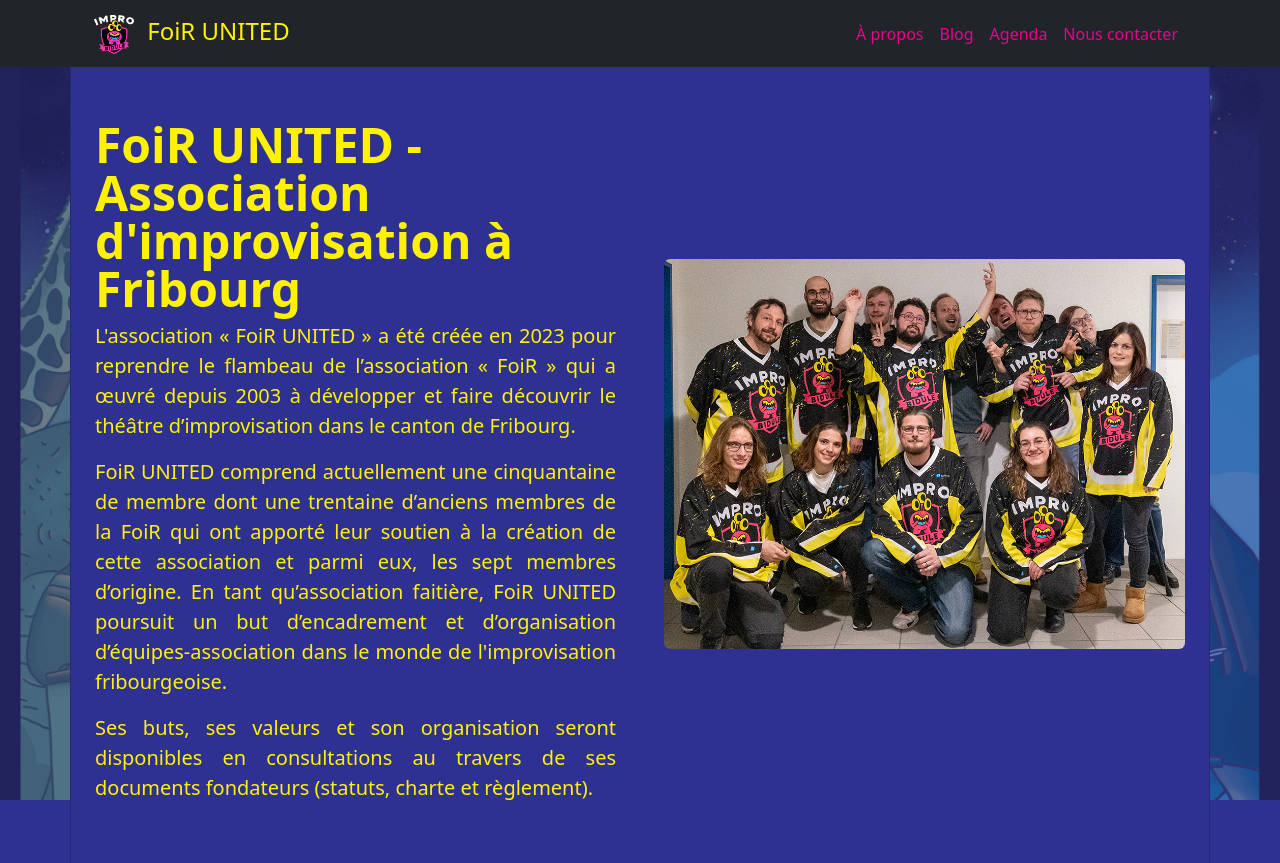
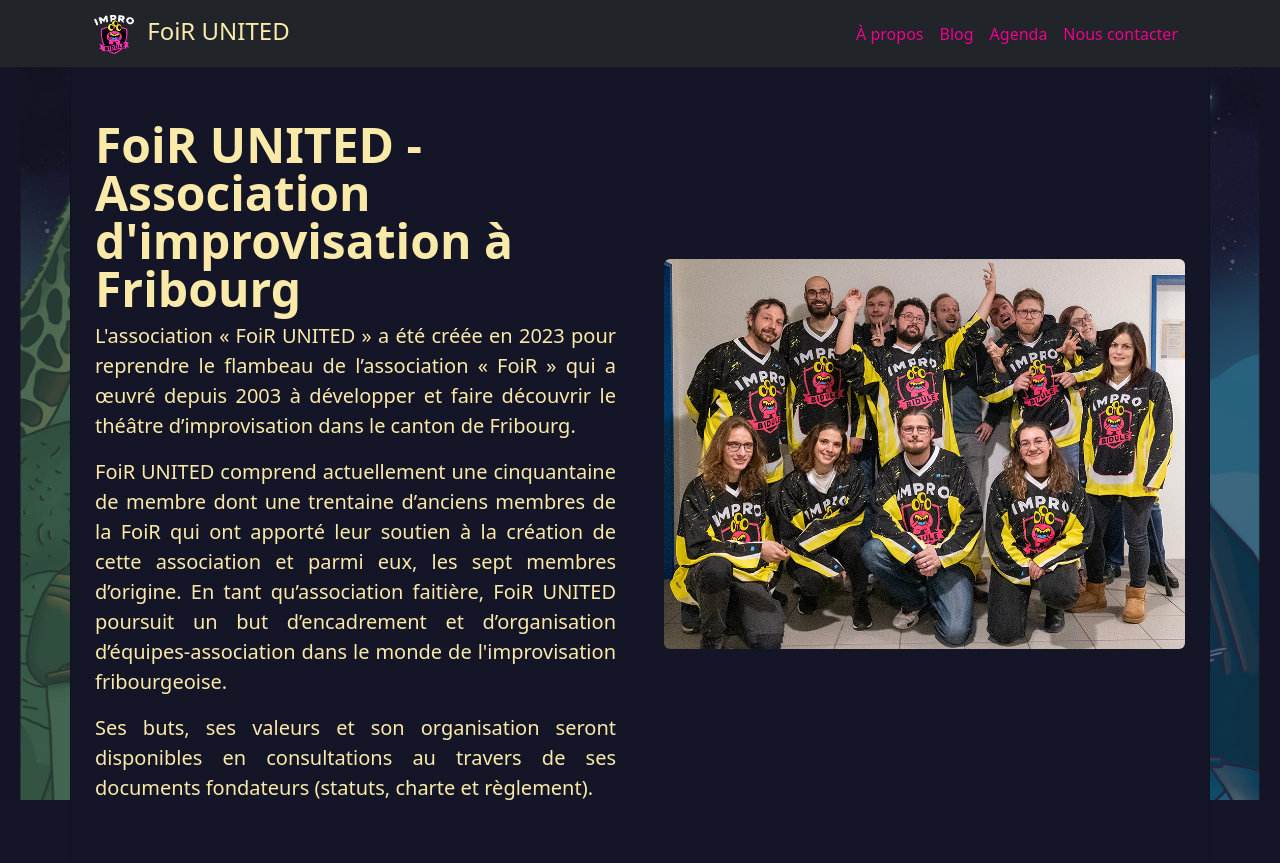
Before and after one commit to Nortalle/foiR-UNITED, a plain HTML site: page index.html in a window 1280 px wide. Shown: the top 863 px of the page. Drawn offline with nearby package versions, Linux system fonts and the light colour scheme.

Commit message:
Update colors in sticky-footer.css

```diff
--- a/stylesheets/sticky-footer.css
+++ b/stylesheets/sticky-footer.css
@@ -8,9 +8,12 @@ html {
 body {
   /* Margin bottom by footer height */
   margin-bottom: 60px;
-	background-color: #2e3192;
-	color: #fff200 ;
+	background-color: #141527;
+	color: #faeaa9 ;
 }
+
+/* #141527 #2e3192
+#faeaa9 #fff200 */
 
 body::before {
 	content: "";
@@ -31,12 +34,12 @@ body::before {
 }
 
 .card {
-	background-color: #2e3192;
-	color: #fff200 ;
+	background-color: #141527;
+	color: #faeaa9 ;
 }
 
 .yellow {
-	color: #fff200 ;
+	color: #faeaa9 ;
 }
 
 .rose {
@@ -46,7 +49,7 @@ body::before {
 }
 
 .rose:hover {
-	color: #2e3192 ;
+	color: #141527 ;
 	background-color: #ec008c ;
 	border-color: #ec008c ;
 	outline-color: #ec008c;
@@ -59,7 +62,7 @@ body::before {
 }
 
 span {
-	color: #fff200 ;
+	color: #faeaa9 ;
 }
 
 a {
```
